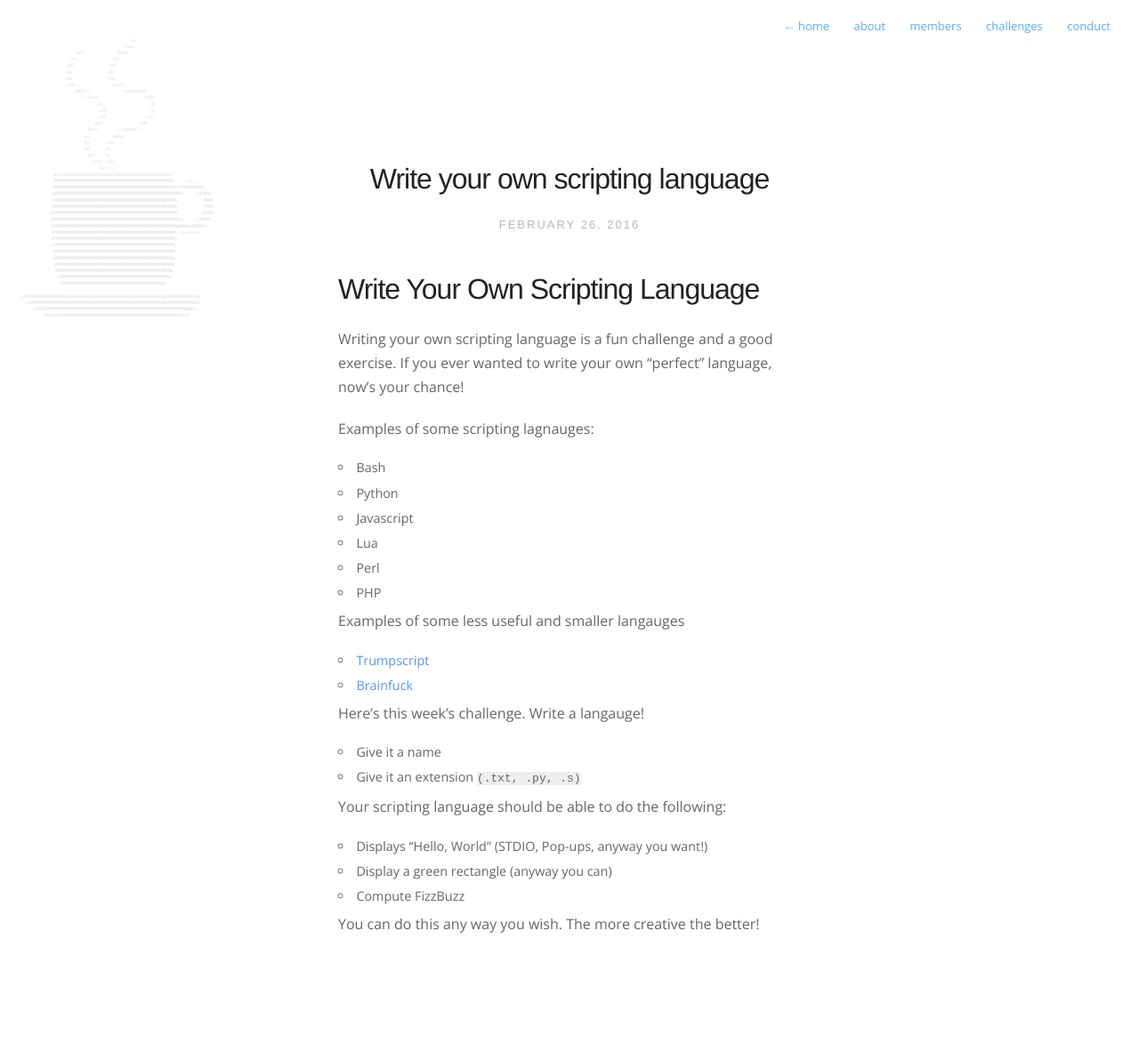
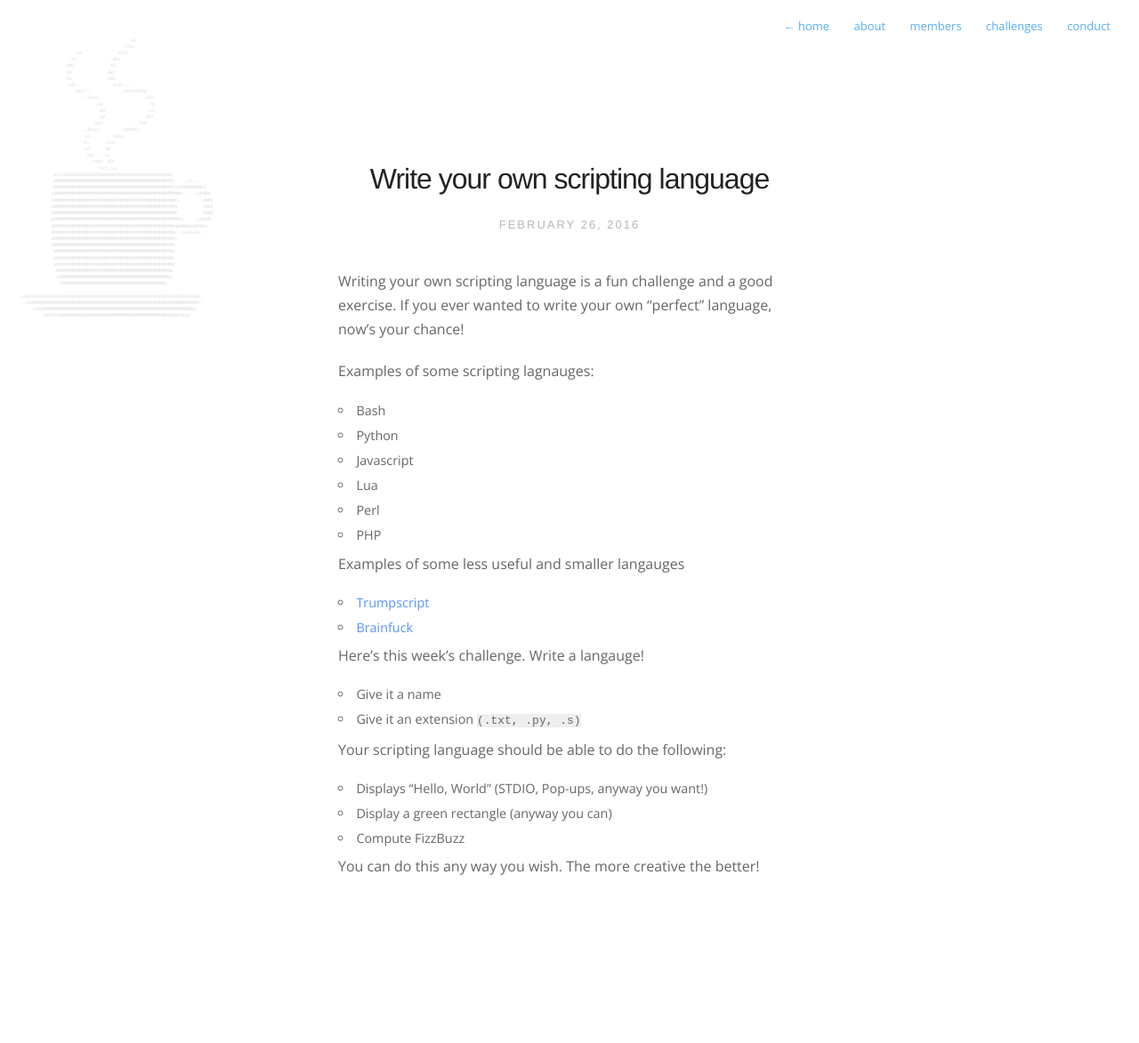
Before and after one commit to codeandcoffeelb/codeandcoffeelb.github.io, a Jekyll site: the page built from _posts/challenges/2016-02-26-write-a-scripting-language.md, in a window 1280 px wide. Shown: the whole page at 89% size. Built offline with Jekyll 4.4.1, drawn with Linux system fonts in a browser that asks for light colours; nearby versions of some CDN libraries; after the commit the page ends 1108 px from its top, so only the background shows below that.

Commit message:
Update 2016-02-26-write-a-scripting-language.md

```diff
--- a/_posts/challenges/2016-02-26-write-a-scripting-language.md
+++ b/_posts/challenges/2016-02-26-write-a-scripting-language.md
@@ -6,7 +6,6 @@ layout: challenge
 permalink: /challenges/write-a-scripting-language
 ---
 
-# Write Your Own Scripting Language
 
 Writing your own scripting language is a fun challenge and a good exercise. If you ever wanted to
 write your own "perfect" language, now's your chance!
```
